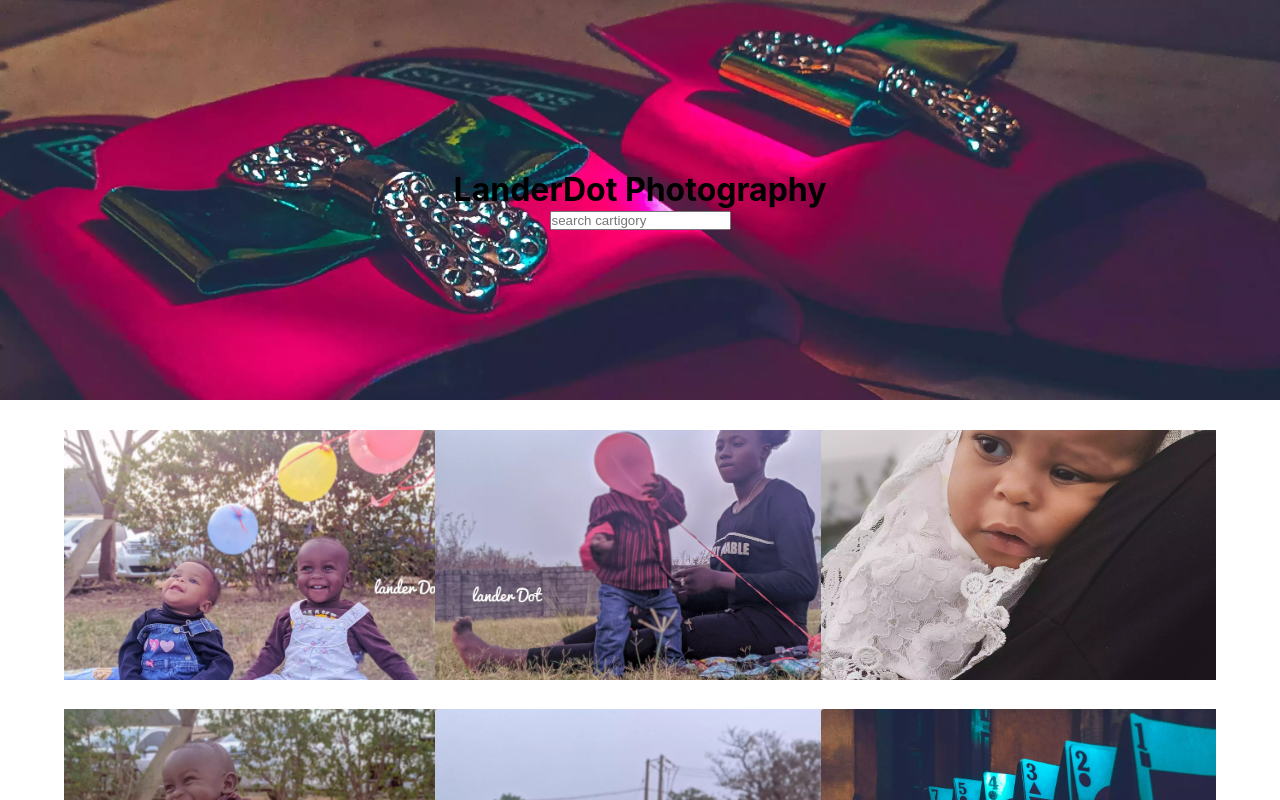
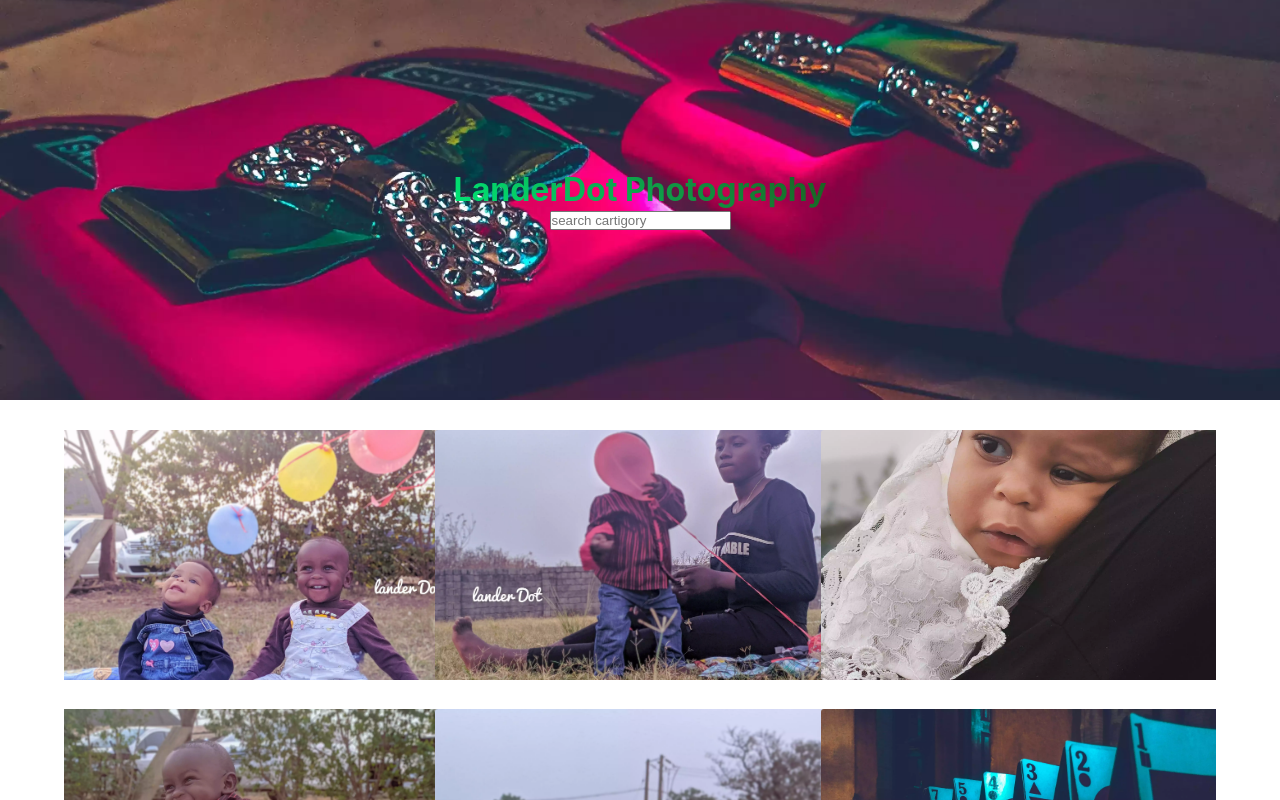
Before and after one commit to Uvacoder/photo-gallery, a React (Create React App) app: page / in a window 1280 px wide. Shown: the top 800 px of the page. Built offline with nearby package versions, Linux system fonts and the light colour scheme.

Commit message:
removed navbar

```diff
--- a/src/components/hero.component/hero.style.css
+++ b/src/components/hero.component/hero.style.css
@@ -1,4 +1,3 @@
-
 .heroComp{
     display: flex;
     justify-content: center;
@@ -15,3 +14,14 @@
     left:0;
     width: 100vw;
 }
+
+.landerName{
+    background-color: #f3ec78;
+    background-image: linear-gradient(45deg,  #00E676, #1B5E20);
+    background-size: 100%;
+    background-clip: text;
+    -webkit-background-clip: text;
+    -moz-background-clip: text;
+    -webkit-text-fill-color: transparent;
+    -moz-text-fill-color: transparent;
+}
--- a/src/components/navbar.component/navbar.styles.css
+++ /dev/null
@@ -1,18 +0,0 @@
-.navBarComponent{
-    position: absolute;
-    top: 0;
-    left: 0;
-}
-
-.navbar{
-    display: grid;
-    justify-items: center;
-    grid-template-columns: repeat(3, 100px);
-    list-style-type: none;
-    font-size: 16px;
-}
-
-a{
-    text-decoration: none;
-    color: black;
-}
```
Also changed, not shown: src/components/hero.component/hero.component.jsx (+1 -7 lines), src/components/navbar.component/navbar.component.jsx (deleted, +0 -28 lines).
